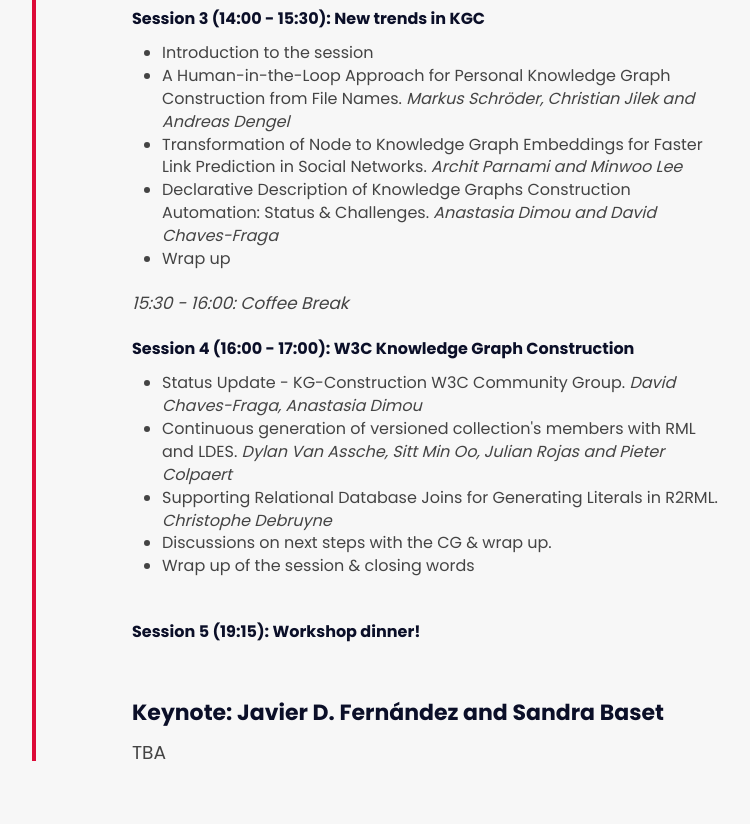
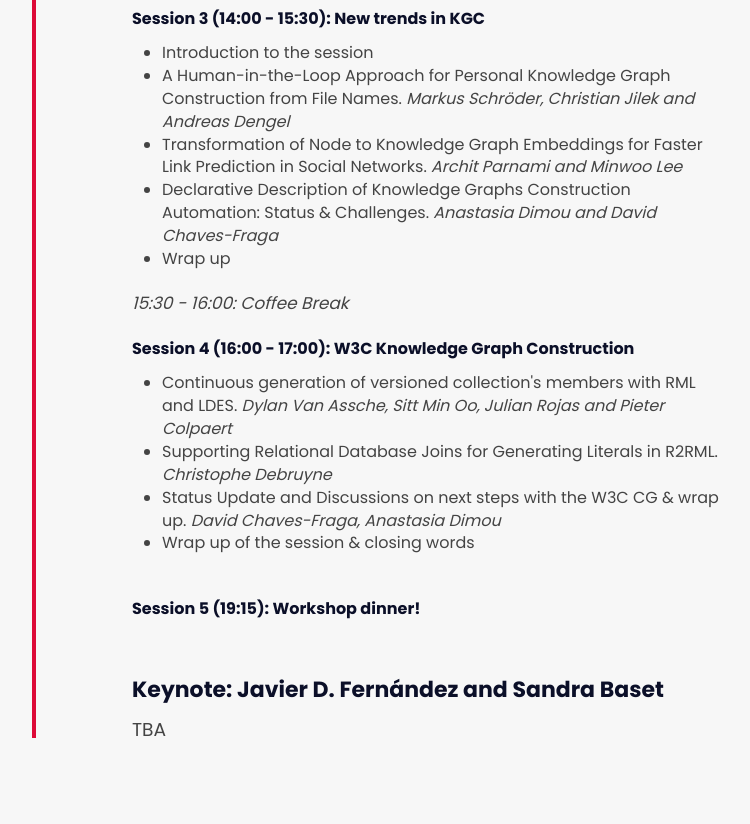
Before and after one commit to kg-construct/workshop, a plain HTML site: page 2022/index.html in a window 1280 px wide. Shown: the part 5441-6265 px from the top of the page, without its empty margins (293-1043 px from the left). Drawn offline with Linux system fonts and the light colour scheme.

Commit message:
changing dylan's slot

```diff
--- a/2022/index.html
+++ b/2022/index.html
@@ -395,11 +395,11 @@
 
 						<h4 style="margin-top: 25px">Session 4 (16:00 - 17:00): W3C Knowledge Graph Construction </h4>
 						<ul>
-							<li>Status Update - KG-Construction W3C Community Group.<i> David Chaves-Fraga, Anastasia Dimou</i></li>
 							<li> Continuous generation of versioned collection's members with RML and LDES. <i>Dylan Van Assche, Sitt Min Oo, Julian Rojas and Pieter Colpaert</i></li>
 
 							<li> Supporting Relational Database Joins for Generating Literals in R2RML. <i>Christophe Debruyne</i></li>
-							<li>Discussions on next steps with the CG & wrap up.</li>
+							<li>Status Update and Discussions on next steps with the W3C CG & wrap up.<i> David Chaves-Fraga, Anastasia Dimou</i></li>
+
 							<li>Wrap up of the session & closing words</li>
 						</ul>
 
```
Also changed, not shown: index.html (+2 -2 lines).
